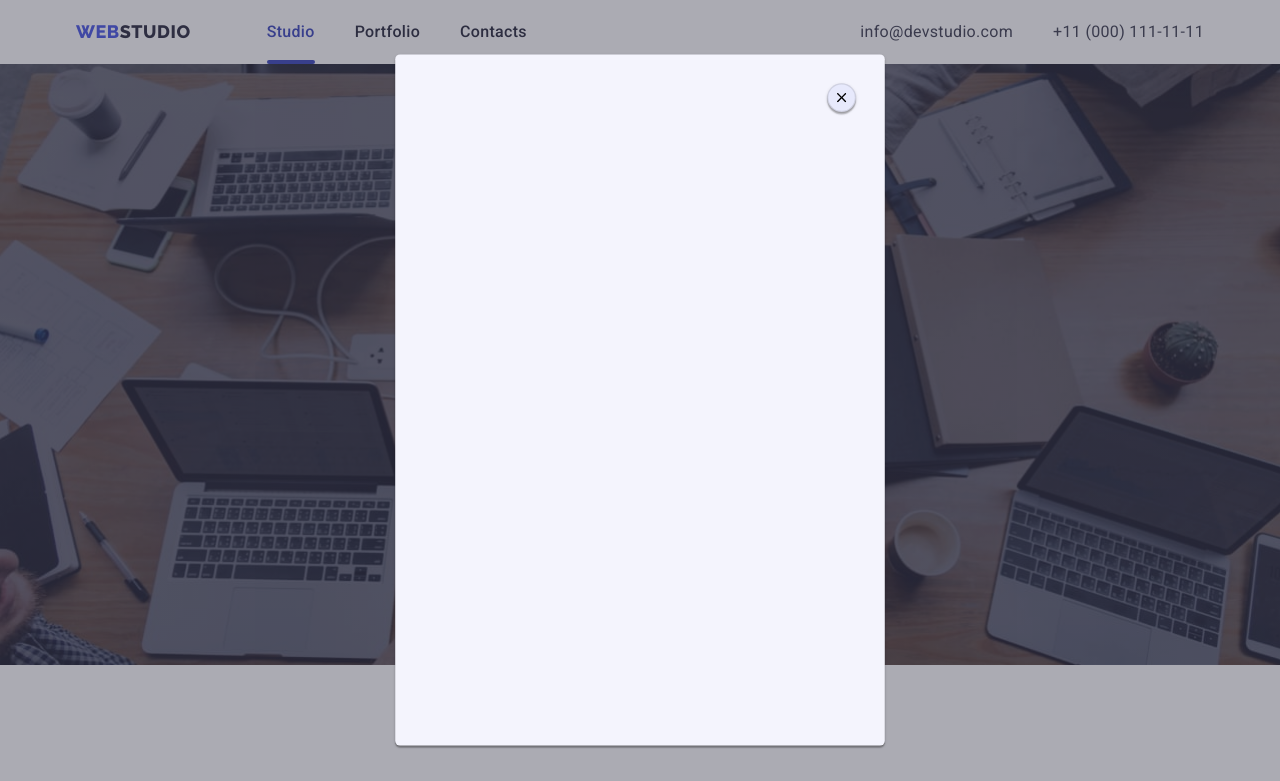
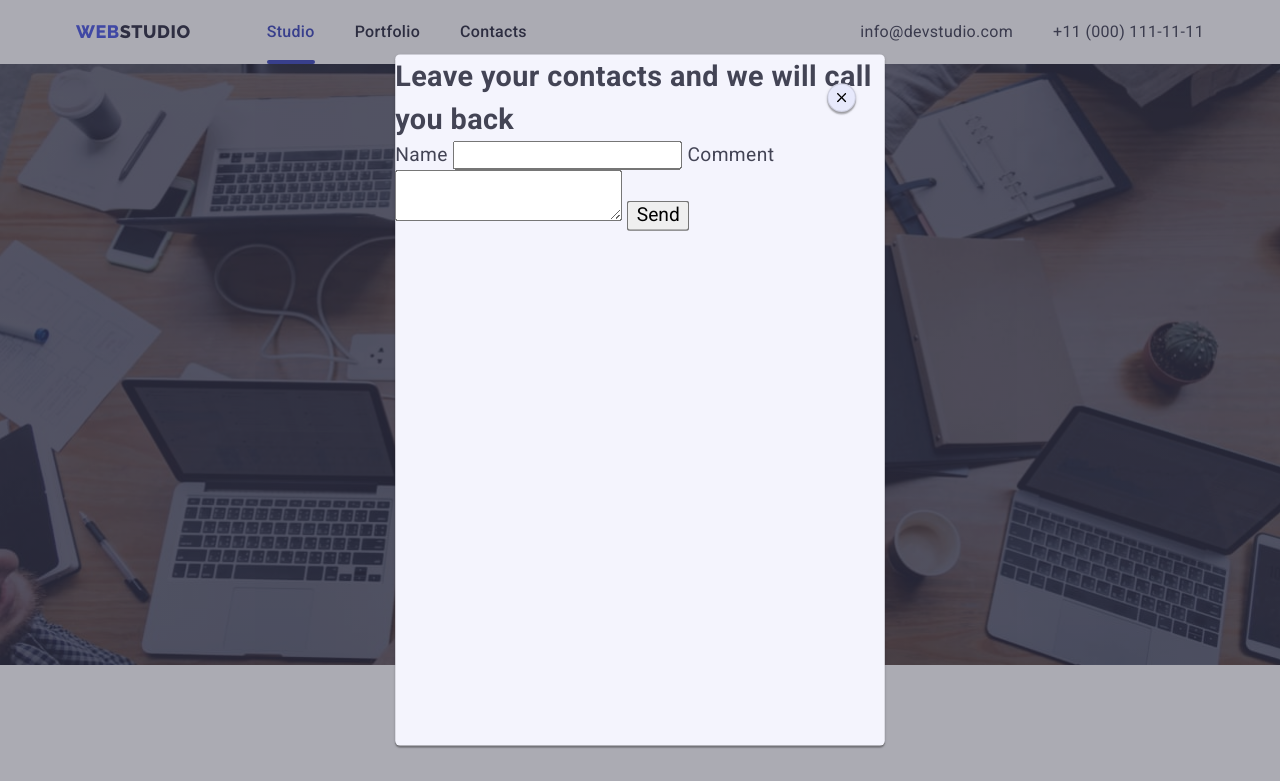
Before and after one commit to Anyanka2/goit-markup-hw-06, a plain HTML site: page index.html in a window 1280 px wide. Both pictures are taken after a click on the button "Order Service". Shown: the top 781 px of the page. Drawn offline with nearby package versions, Linux system fonts and the light colour scheme.

Commit message:
added first contact form

```diff
--- a/index.html
+++ b/index.html
@@ -431,6 +431,15 @@
             <use href="./images/icons.svg#icon-close-black"></use>
           </svg>
         </button>
+        <h2>Leave your contacts and we will call you back</h2>
+        <form name="contact-form" autocomplete="off" novalidate>
+          <label for="user-name">Name</label>
+          <input id="user-name" type="text" name="user-name" autofocus />
+          <label for="user-comment">Comment</label>
+          <textarea for="user-comment" id="user-comment" placeholder="Text input">
+          </textarea>
+          <button type="submit">Send</button>
+        </form>
       </div>
     </div>
     <script src="modal.js"></script>
```
